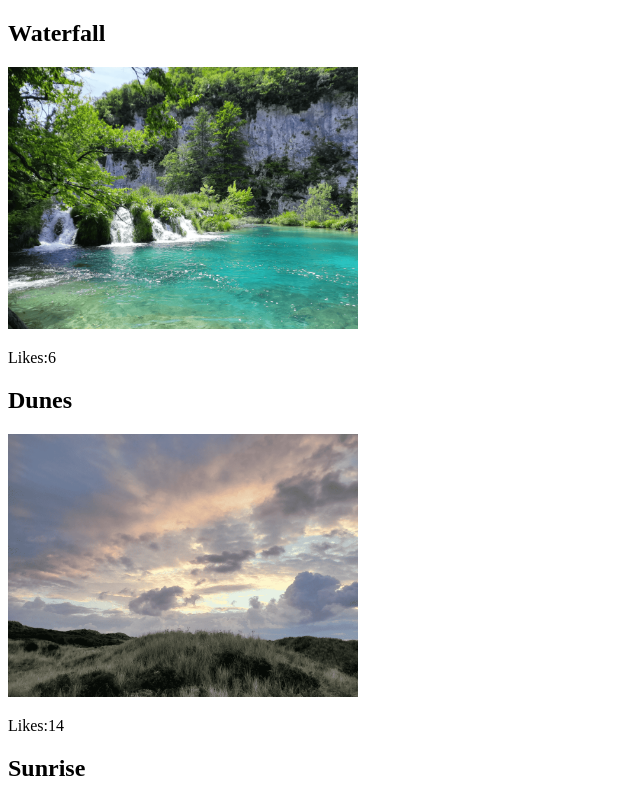
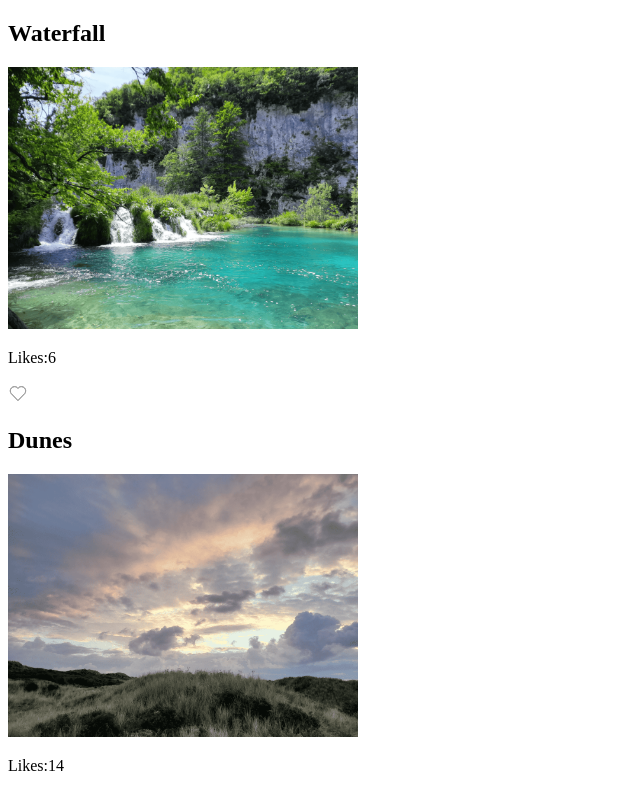
Before and after one commit to AnneManthey/like-insta, an Angular app: page / in a window 1280 px wide. Shown: the top 792 px of the page, without its empty margins (0-640 px from the left). Built offline with nearby package versions, Linux system fonts and the light colour scheme.

Commit message:
feat: add isLiked

```diff
--- a/src/app/components/main-page/main-page.html
+++ b/src/app/components/main-page/main-page.html
@@ -1,8 +1,10 @@
 <section>
     @for(item of posts; track item.name){
     <h2>{{item.name}}</h2>
+    <img style="width: 350px;" [src]="item.img" alt="">
 
-    <img style="width: 350px;" [src]="item.img" alt="">
     <p>Likes:{{item.likes}}</p>
+    <button (click)="switchLike($index)">@if(isLiked==false){<img src="\assets\img\like_outline.svg" alt="heart">}@else{<img src="\assets\img\like_filled.svg" alt="heart">}</button>
+
     }
 </section>
--- a/src/app/components/main-page/main-page.scss
+++ b/src/app/components/main-page/main-page.scss
@@ -0,0 +1,12 @@
+button {
+  padding: 0;
+  border: none;
+  background: none;
+  line-height: 0;
+  cursor: pointer;
+  overflow: hidden;
+  > img {
+    width: 20px;
+    height: 20px;
+  }
+}
--- a/src/app/components/main-page/main-page.ts
+++ b/src/app/components/main-page/main-page.ts
@@ -8,6 +8,8 @@ import { PostInterface } from '../../interfaces/post-interface';
   styleUrl: './main-page.scss',
 })
 export class MainPage {
+
+  isLiked:boolean = false;
 
   posts: PostInterface[] = [
     {name:"Waterfall",
@@ -23,4 +25,17 @@ export class MainPage {
       likes:3
     }
   ]
+
+  switchLike(index: number){
+    if (this.isLiked == false){
+      this.isLiked = true;
+      this.posts[index].likes ++;
+    }
+    else{
+      this.isLiked = false;
+      this.posts[index].likes --;
+    }
+  }
+
+
 }
```
Also changed, not shown: public/assets/img/like_filled.svg (added), public/assets/img/like_outline.svg (added).
